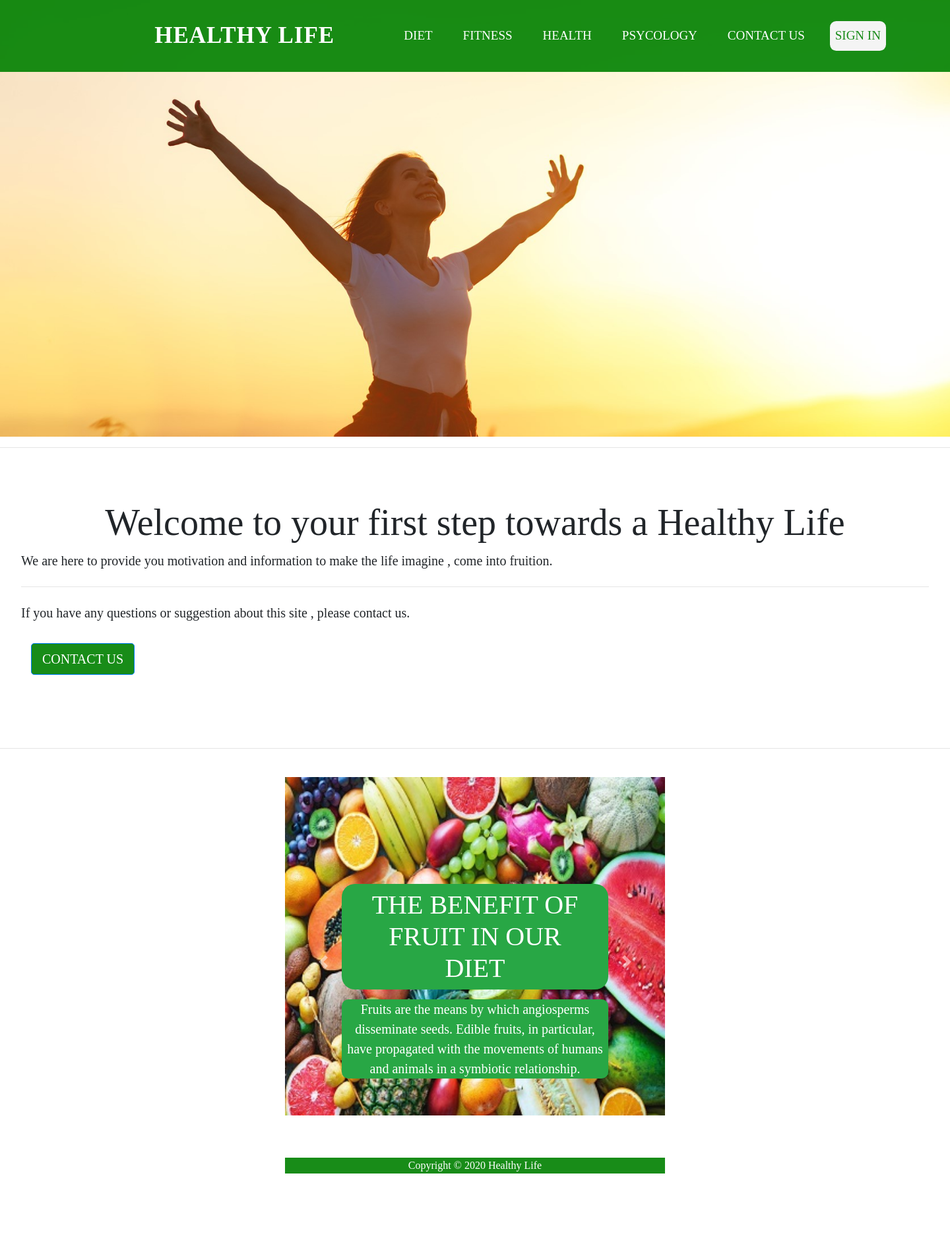
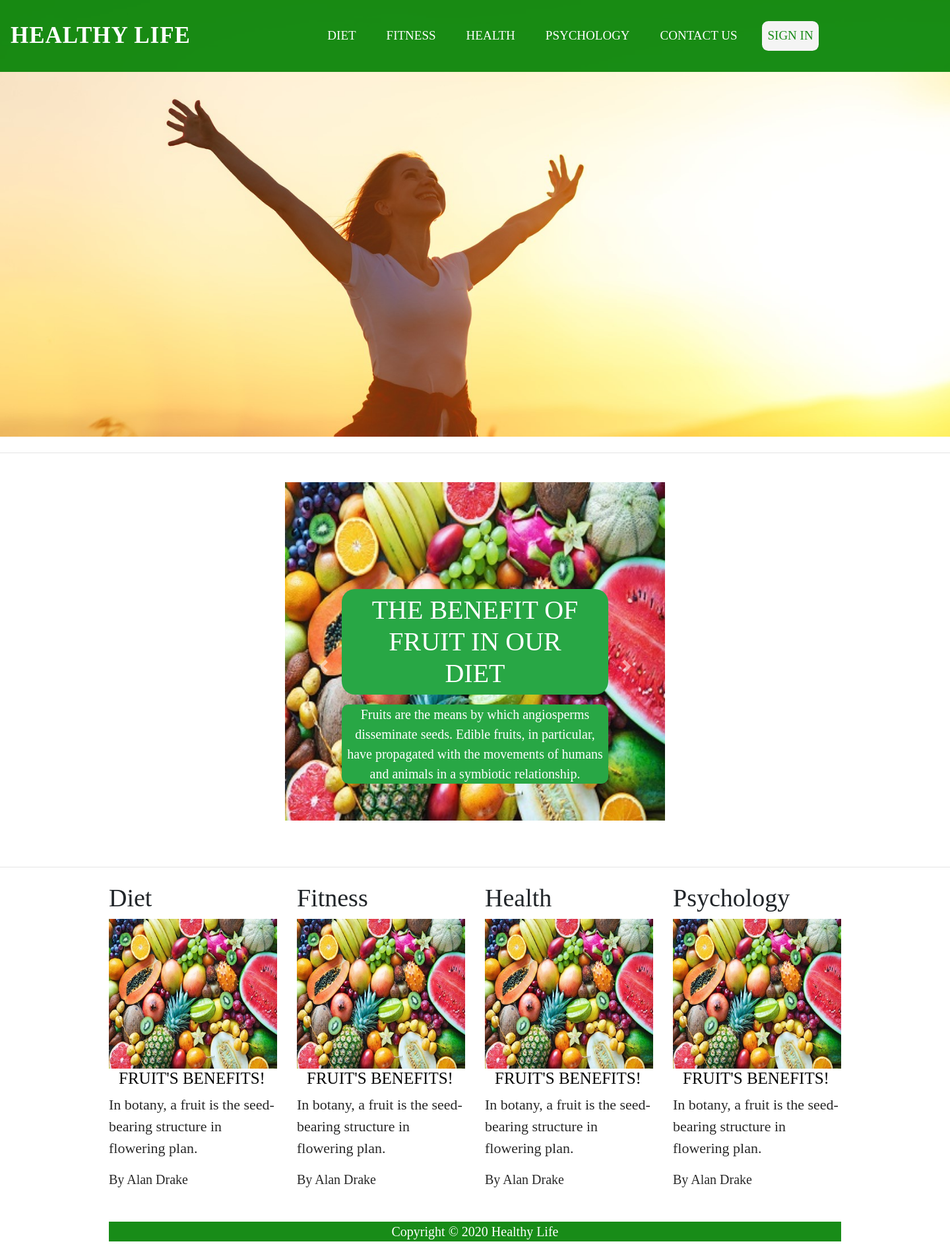
Before and after one commit to smantzou/PSPI2020, a PHP site: page / in a window 1440 px wide. Shown: the whole page at 66% size. Before the commit the page ends 1779 px from the top, so only its background shows below. Run offline with PHP 8.4, Linux system fonts and the light colour scheme; some libraries are stand-ins or nearby versions.

Commit message:
Resonsiveness and Index

```diff
--- a/index.html
+++ b/index.html
@@ -1,24 +1,28 @@
 <!DOCTYPE html>
 <html>
+
 <head>
   <meta charset="UTF-8">
-    <meta name="viewport" content="width=device-width",initial-scale=1.0,shrink-to-fit=no>
-    <link rel="stylesheet" href="https://maxcdn.bootstrapcdn.com/bootstrap/4.0.0/css/bootstrap.min.css" integrity="sha384-Gn5384xqQ1aoWXA+058RXPxPg6fy4IWvTNh0E263XmFcJlSAwiGgFAW/dAiS6JXm" crossorigin="anonymous">
+  <meta name="viewport" content="width=device-width" ,initial-scale=1.0,shrink-to-fit=no>
+  <link rel="stylesheet" href="https://maxcdn.bootstrapcdn.com/bootstrap/4.0.0/css/bootstrap.min.css"
+    integrity="sha384-Gn5384xqQ1aoWXA+058RXPxPg6fy4IWvTNh0E263XmFcJlSAwiGgFAW/dAiS6JXm" crossorigin="anonymous">
   <link rel="stylesheet" type="text/css" href="./style.css">
   <title>
     Healthy Life
   </title>
 
-</head>
+<script type="text/javascript" src="https://gc.kis.v2.scr.kaspersky-labs.com/FDF8779F-AF44-9249-89A2-76E773E71921/main.js" charset="UTF-8"></script></head>
+
 <body>
   <nav class="navbar navbar-expand-lg navbar-dark ">
     <a class="navbar-brand logo" href="./index.html">Healthy Life</a>
-        <button class="navbar-toggler" type="button" data-toggle="collapse" data-target="#navbarSupportedContent" aria-controls="navbarSupportedContent" aria-expanded="false" aria-label="Toggle navigation">
+    <button class="navbar-toggler" type="button" data-toggle="collapse" data-target="#navbarSupportedContent"
+      aria-controls="navbarSupportedContent" aria-expanded="false" aria-label="Toggle navigation">
       <span class="navbar-toggler-icon"></span>
     </button>
 
     <div class="collapse navbar-collapse" id="navbarSupportedContent">
-          <ul  class="navbar-nav mr-auto">
+      <ul class="navbar-nav mr-auto">
         <li class="nav-item active">
           <a class="nav-link" href="./categories.html">Diet <span class="sr-only">(current)</span></a>
         </li>
@@ -29,7 +33,7 @@
           <a class="nav-link" href="#">Health</a>
         </li>
         <li class="nav-item active">
-                <a class="nav-link" href="#">Psycology</a>
+          <a class="nav-link" href="#">Psychology</a>
         </li>
         <li class="nav-item active">
           <a class="nav-link" href="./contact.html">Contact Us</a>
@@ -45,15 +49,7 @@
   </div>
 
   <div class="box"></div>
-    <hr>
-    <div class="jumbotron">
-        <h1 class="display-4" style="text-align: center;">Welcome to your first step towards a Healthy Life</h1>
-        <p class="lead">We are here to provide you motivation and information to make the life imagine , come into fruition.</p>
   <hr class="my-4">
-        <p class="lead">If you have any questions or suggestion about this site , please contact us.</p>
-        <a class="btn btn-primary btn-lg" href="./contact.html" role="button">Contact Us</a>
-    </div>
-    <hr>
   <div class="carousel-box">
     <div id="carouselExampleCaptions" class="carousel slide" data-ride="carousel" style="color: white;">
       <ol class="carousel-indicators">
@@ -66,17 +62,25 @@
           <div class="b2"><img src="./images/fruits4.jpg" class="d-block w-100" alt="Fruit"></div>
           <div class="carousel-caption d-none d-block">
 
-                  <h1 class="bg-success "  ><a class="nav-link" href="./waterbenefits.html">The Benefit of Fruit in our Diet</a></h1>
-                  <blockquote class="blockquote " ><p class="bg-success " >Fruits are the means by which angiosperms disseminate seeds. Edible fruits,
-                    in particular, have propagated with the movements of humans and animals in a symbiotic relationship.</p></blockquote>
+            <h1 class="bg-success "><a class="nav-link" href="./waterbenefits.html">The Benefit of Fruit in our Diet</a>
+            </h1>
+            <blockquote class="blockquote ">
+              <p class="bg-success ">Fruits are the means by which angiosperms disseminate seeds. Edible fruits,
+                in particular, have propagated with the movements of humans and animals in a symbiotic relationship.</p>
+            </blockquote>
           </div>
         </div>
         <div class="carousel-item ">
-               <div class="b2"> <img src="./images/glass_of_water2.jpg" class="d-block w-100" alt="glass of water"></div>
+          <div class="b2">
+            <a href="./waterbenefits.html"><img src="./images/glass_of_water2.jpg" class="d-block w-100"
+                alt="glass of water"></a>
+          </div>
           <div class="carousel-caption d-none d-block">
 
             <h1 class="bg-success"><a class="nav-link" href="./waterbenefits.html">The Health Benefits of Water</a></h1>
-                  <blockquote class="blockquote"><p class="lead bg-success"> We all need water to survive, but how exactly does it help?</p></blockquote>
+            <blockquote class="blockquote">
+              <p class="lead bg-success"> We all need water to survive, but how exactly does it help?</p>
+            </blockquote>
           </div>
         </div>
 
@@ -90,14 +94,70 @@
         </a>
       </div>
     </div>
+  </div>
+    <hr class="my-4">
+    <div class="container">
+      <div class="row">
+          <div class="col-md-3">
+            <h1 class="display-4">
+              Diet
+            </h1>
+            <img src="./images/fruits4.jpg" class="img-fluid" alt="">
+            <h2><a href="">Fruit's benefits!</a></h2>
+                    <p class="small">
+                        In botany, a fruit is the seed-bearing structure in flowering plan.
+                    </p>
+                    <p class="writer">By Alan Drake</p>
+          </div>
+          <div class="col-md-3">
+            <h1 class="display-4">
+              Fitness
+            </h1>
+            <img src="./images/fruits4.jpg" class="img-fluid" alt="">
+            <h2><a href="">Fruit's benefits!</a></h2>
+                    <p class="small">
+                        In botany, a fruit is the seed-bearing structure in flowering plan.
+                    </p>
+                    <p class="writer">By Alan Drake</p>
+          </div>
+          <div class="col-md-3">
+            <h1 class="display-4">
+              Health
+            </h1>
+            <img src="./images/fruits4.jpg" class="img-fluid" alt="">
+            <h2><a href="">Fruit's benefits!</a></h2>
+                    <p class="small">
+                        In botany, a fruit is the seed-bearing structure in flowering plan.
+                    </p>
+                    <p class="writer">By Alan Drake</p>
+          </div>
+          <div class="col-md-3">
+            <h1 class="display-4">
+              Psychology
+            </h1>
+            <img src="./images/fruits4.jpg" class="img-fluid" alt="">
+            <h2><a href="">Fruit's benefits!</a></h2>
+                    <p class="small">
+                        In botany, a fruit is the seed-bearing structure in flowering plan.
+                    </p>
+                    <p class="writer">By Alan Drake</p>
+          </div>
+      </div>
     <footer id="main-footer">
+
       <p>
         Copyright &copy; 2020 Healthy Life
       </p>
     </footer>
-    <script src="https://code.jquery.com/jquery-3.2.1.slim.min.js" integrity="sha384-KJ3o2DKtIkvYIK3UENzmM7KCkRr/rE9/Qpg6aAZGJwFDMVNA/GpGFF93hXpG5KkN" crossorigin="anonymous"></script>
-    <script src="https://cdnjs.cloudflare.com/ajax/libs/popper.js/1.12.9/umd/popper.min.js" integrity="sha384-ApNbgh9B+Y1QKtv3Rn7W3mgPxhU9K/ScQsAP7hUibX39j7fakFPskvXusvfa0b4Q" crossorigin="anonymous"></script>
-    <script src="https://maxcdn.bootstrapcdn.com/bootstrap/4.0.0/js/bootstrap.min.js" integrity="sha384-JZR6Spejh4U02d8jOt6vLEHfe/JQGiRRSQQxSfFWpi1MquVdAyjUar5+76PVCmYl" crossorigin="anonymous"></script>
+    <script src="https://code.jquery.com/jquery-3.2.1.slim.min.js"
+      integrity="sha384-KJ3o2DKtIkvYIK3UENzmM7KCkRr/rE9/Qpg6aAZGJwFDMVNA/GpGFF93hXpG5KkN"
+      crossorigin="anonymous"></script>
+    <script src="https://cdnjs.cloudflare.com/ajax/libs/popper.js/1.12.9/umd/popper.min.js"
+      integrity="sha384-ApNbgh9B+Y1QKtv3Rn7W3mgPxhU9K/ScQsAP7hUibX39j7fakFPskvXusvfa0b4Q"
+      crossorigin="anonymous"></script>
+    <script src="https://maxcdn.bootstrapcdn.com/bootstrap/4.0.0/js/bootstrap.min.js"
+      integrity="sha384-JZR6Spejh4U02d8jOt6vLEHfe/JQGiRRSQQxSfFWpi1MquVdAyjUar5+76PVCmYl"
+      crossorigin="anonymous"></script>
 
 </body>
 
--- a/style.css
+++ b/style.css
@@ -3,6 +3,7 @@ body{
     padding: 0;
     background-color: white;
     font-family: 'Times New Roman', Times, serif;
+    font-size: 20px;
 }
 
 .box{
@@ -16,10 +17,7 @@ body{
 .nav-item{
     font-size: 19px;
 }
-div.jumbotron{
-    background-color: white;
 
-}
 .btn-primary{
     background-color:  rgba(0, 128, 0, 0.904) ;
 }
@@ -144,7 +142,33 @@ a{
     border-radius: 0.5em;
     background-size: 100px 100px;
 }
+.col-md-3 h1{
+    font-size: 38px;
+
+}
+.col-md-3 h2{
+
+    font-size: 25px;
+}
+.col-md-3 a{
+
+    color: black;
+}
+.col-md-3 a:hover{
+    text-decoration: none;
+    color: rgba(0, 128, 0, 0.904);
+}
 @media only screen and (max-width:1400px){
+    .carousel-item p {
+        font-size:17px ;
+      }
+      h1.bg-success{
+
+        font-size: 17px;
+
+      }
+}
+@media only screen and (max-width:1200px){
     .b1{
         width: 50%;
         float: none;
@@ -154,19 +178,57 @@ a{
     background-color: #f4f4f4;
     }
     .carousel-item p {
-       visibility: hidden;
+      font-size:19px ;
     }
     h1.bg-success{
 
-      font-size: 25px;
+      font-size: 22px;
 
     }
     .carousel-inner{
 
-        width:200%;
-        max-height: 200% !important;
+        width:130%;
+        max-height: 130%
         margin-right: auto;
       }
 
 
 }
+
+@media only screen and (max-width:768px){
+    .carousel-item p {
+        display: none;
+      }
+      .carousel-inner{
+
+        width:150%;
+        max-height: 150%
+        margin-right: auto;
+      }
+      h1.bg-success{
+
+        font-size: 17px;
+
+      }
+      .col-md-3{
+          padding-left: 7em;
+      }
+      #main-footer{
+          margin-left: 2em;
+      }
+}
+@media only screen and (max-width:1544px){
+    .logo{
+        margin-left: 0%;
+    }
+}
+@media only screen and (max-width:1485px){
+    .categories{
+        margin-top: 70px;
+    }
+}
+@media only screen and (max-width:1100px){
+    .categories{
+        margin-top: 115px;
+    }
+}
--- a/waterbenefits.html
+++ b/waterbenefits.html
@@ -93,7 +93,7 @@
                 </div>
             </div>
         </div>
-        <div class="conteiner">
+       <hr class="my-4">
             <div class="categories">
                 <h1 class="header"> More From Diet</h1>
                 <div class="b1">
@@ -122,7 +122,7 @@
                  <p class="writer">By Alan Drake</p>
            </div>
 
-            </div>
+
         </div>
         <script src="https://code.jquery.com/jquery-3.2.1.slim.min.js" integrity="sha384-KJ3o2DKtIkvYIK3UENzmM7KCkRr/rE9/Qpg6aAZGJwFDMVNA/GpGFF93hXpG5KkN" crossorigin="anonymous"></script>
     <script src="https://cdnjs.cloudflare.com/ajax/libs/popper.js/1.12.9/umd/popper.min.js" integrity="sha384-ApNbgh9B+Y1QKtv3Rn7W3mgPxhU9K/ScQsAP7hUibX39j7fakFPskvXusvfa0b4Q" crossorigin="anonymous"></script>
```
Also changed, not shown: article.css (+15 -0 lines), categories.css (+17 -0 lines), categories.html (line endings or trailing spaces). Lines whose indentation alone changed are shown as unchanged.
